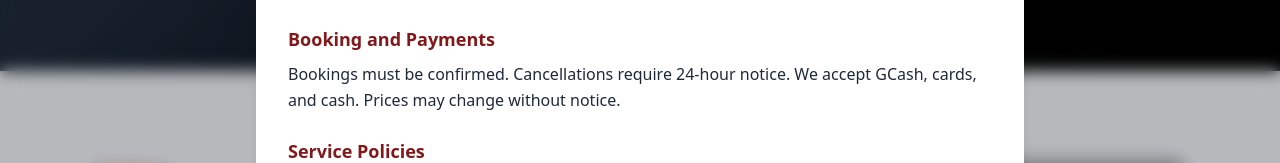
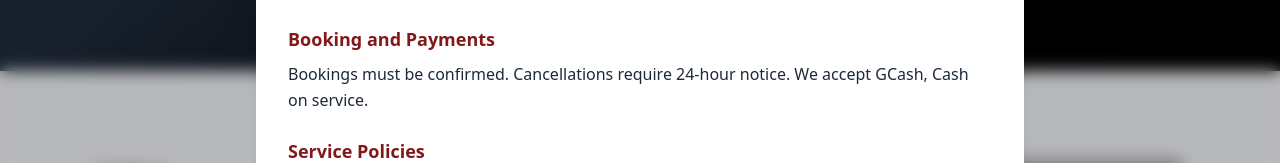
Before and after one commit to ryndngl/Salon_Website, a React (Vite) app: page / in a window 1280 px wide. Both pictures are taken after a click on the button "Terms and Conditions". Shown: the part 5742-5905 px from the top of the page. Built offline with nearby package versions, Linux system fonts and the light colour scheme; grey boxes are pictures that could not be loaded.

Commit message:
Update Terms and Conditions

```diff
--- a/src/components/ContactFooter.jsx
+++ b/src/components/ContactFooter.jsx
@@ -14,7 +14,7 @@ function ContactFooter() {
       </p>
       <h3 className="font-semibold mt-4 sm:mt-6 mb-2 text-red-900 text-base sm:text-lg">Booking and Payments</h3>
       <p className="mb-3 sm:mb-4 text-gray-800 leading-relaxed text-sm sm:text-base">
-        Bookings must be confirmed. Cancellations require 24-hour notice. We accept GCash, cards, and cash. Prices may change without notice.
+        Bookings must be confirmed. Cancellations require 24-hour notice. We accept GCash, Cash on service.
       </p>
       <h3 className="font-semibold mt-4 sm:mt-6 mb-2 text-red-900 text-base sm:text-lg">Service Policies</h3>
       <p className="mb-3 sm:mb-4 text-gray-800 leading-relaxed text-sm sm:text-base">
```
